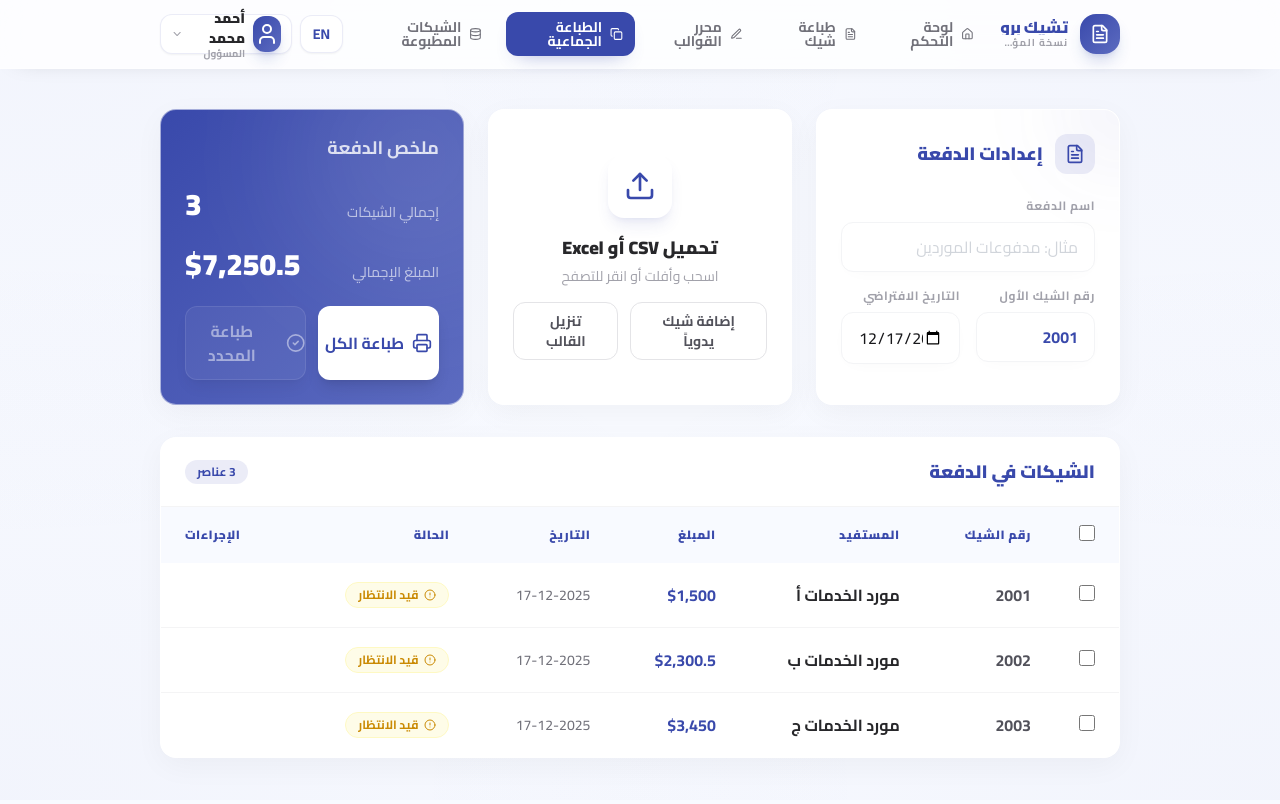
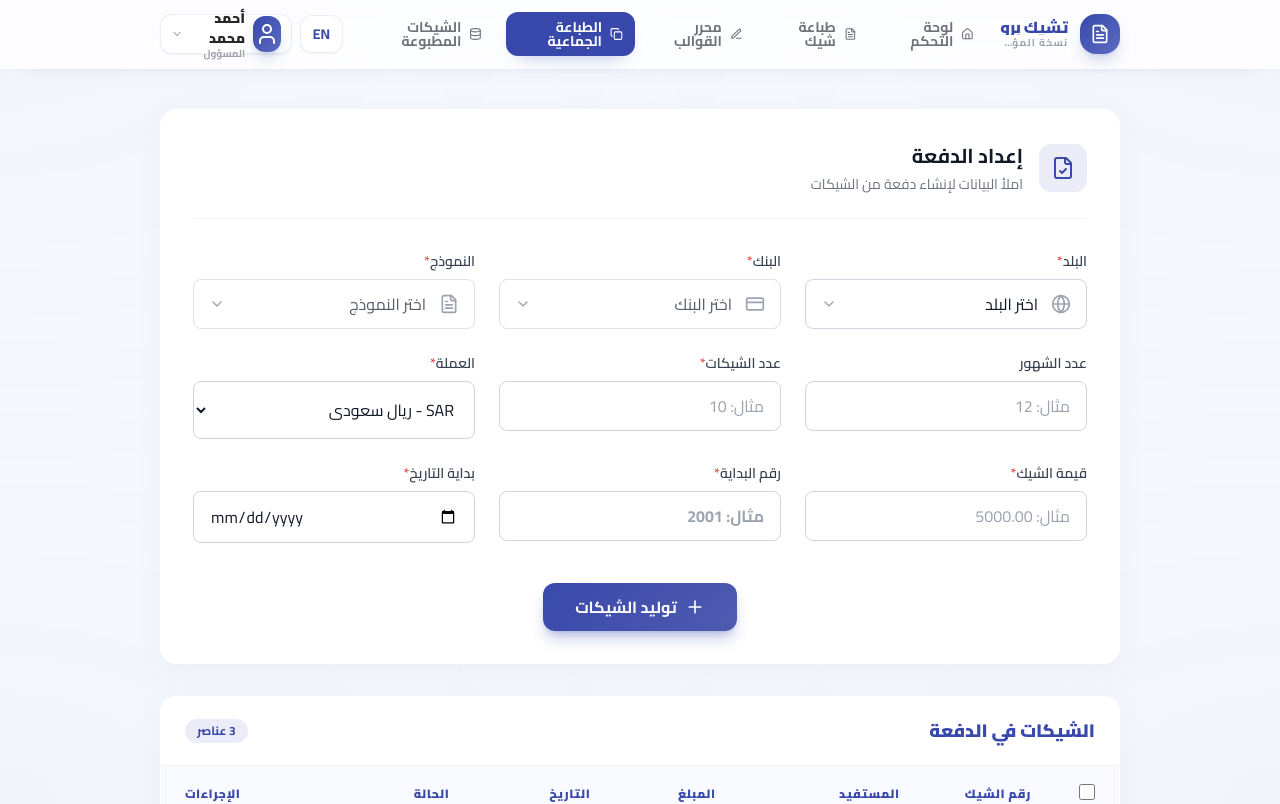
Before and after one commit to SamehHammad/mhg-sofra, a Next.js app: page /batch-printing in a window 1280 px wide. Shown: the top 804 px of the page. Built offline with nearby package versions, Linux system fonts and the light colour scheme.

Commit message:
feat : batch printing feature v1

```diff
--- a/src/app/batch-printing/page.tsx
+++ b/src/app/batch-printing/page.tsx
@@ -15,12 +15,17 @@ import {
   Edit,
   FileText,
   CheckCircle2,
-  X
+  X,
+  Globe,
+  CreditCard,
+  ChevronDown,
+  FileCheck
 } from 'lucide-react';
 import { useLanguage } from '@/contexts/LanguageContext';
 
 export default function BatchPrinting() {
   const { t, language, direction } = useLanguage();
+  const isRTL = direction === 'rtl';
   const [checks, setChecks] = useState(mockBatchChecks);
   const [showAddForm, setShowAddForm] = useState(false);
 
@@ -38,6 +43,19 @@ export default function BatchPrinting() {
     offsetXmm: 0,
     offsetYmm: 0,
     copies: 1,
+  });
+
+  // Batch generation form state
+  const [batchForm, setBatchForm] = useState({
+    country: '',
+    bank: '',
+    template: '',
+    monthsCount: '',
+    checksCount: '',
+    currency: 'SAR',
+    checkAmount: '',
+    startingNumber: '',
+    startDate: '',
   });
 
   const selectedCount = Object.values(selectedIds).filter(Boolean).length;
@@ -77,109 +95,202 @@ export default function BatchPrinting() {
     >
       <div className="space-y-8">
 
-        {/* Top Section - Glass Cards Grid */}
-        <div className="grid grid-cols-1 lg:grid-cols-3 gap-6">
-
-          {/* 1. Batch Settings */}
-          <div className="glass-card p-6 relative overflow-hidden group">
-            <div className="absolute top-0 right-0 w-32 h-32 bg-[#3949AB]/5 rounded-full blur-2xl -mr-16 -mt-16"></div>
-
-            <div className="flex items-center gap-3 mb-6">
-              <div className="w-10 h-10 rounded-xl bg-[#3949AB]/10 flex items-center justify-center text-[#3949AB]">
-                <FileText className="w-5 h-5" />
+        {/* Batch Generation Form */}
+        <div className="glass-card p-8 relative">
+          {/* Header */}
+          <div className="flex items-center gap-4 mb-8 pb-6 border-b border-neutral-100">
+            <div className="flex-shrink-0 w-12 h-12 rounded-xl bg-[#3949AB]/10 flex items-center justify-center">
+              <FileCheck className="w-6 h-6 text-[#3949AB]" />
             </div>
-              <h3 className="text-lg font-black text-[#3949AB]">{t.batchPrinting.batchSettings}</h3>
+            <div>
+              <h3 className="text-xl font-bold text-gray-900">
+                {language === 'ar' ? 'إعداد الدفعة' : 'Batch Setup'}
+              </h3>
+              <p className="text-sm text-gray-500 mt-1">
+                {language === 'ar' ? 'املأ البيانات لإنشاء دفعة من الشيكات' : 'Fill in the details to generate a batch of checks'}
+              </p>
+            </div>
           </div>
 
-            <div className="space-y-4">
-              <div>
-                <label className="text-xs font-bold text-neutral-400 mb-2 block uppercase tracking-wider">{t.batchPrinting.batchName}</label>
-                <input
-                  type="text"
-                  className="input-modern"
-                  placeholder={language === 'ar' ? 'مثال: مدفوعات الموردين' : 'e.g., Vendor Payments'}
-                />
+          {/* Form Grid */}
+          <div className="space-y-6">
+            {/* Row 1: Country, Bank, Template */}
+            <div className="grid grid-cols-1 md:grid-cols-3 gap-6">
+              {/* Country */}
+              <div className="space-y-2">
+                <label className="block text-sm font-semibold text-gray-700">
+                  {language === 'ar' ? 'البلد' : 'Country'}
+                  <span className="text-red-500 ml-1">*</span>
+                </label>
+                <div className="relative">
+                  <select
+                    className={`w-full px-4 py-3 border border-gray-300 rounded-lg bg-white text-gray-900 focus:ring-2 focus:ring-[#3949AB]/20 focus:border-[#3949AB] transition-all appearance-none cursor-pointer hover:border-gray-400 ${isRTL ? 'pr-12 pl-10' : 'pl-12 pr-10'}`}
+                    value={batchForm.country}
+                    onChange={(e) => setBatchForm({...batchForm, country: e.target.value})}
+                  >
+                    <option value="">{language === 'ar' ? 'اختر البلد' : 'Select Country'}</option>
+                    <option value="sa">{language === 'ar' ? 'السعودية' : 'Saudi Arabia'}</option>
+                    <option value="eg">{language === 'ar' ? 'مصر' : 'Egypt'}</option>
+                    <option value="ae">{language === 'ar' ? 'الإمارات' : 'UAE'}</option>
+                  </select>
+                  <Globe className={`absolute top-1/2 -translate-y-1/2 w-5 h-5 text-gray-400 pointer-events-none ${direction === 'rtl' ? 'right-4' : 'left-4'}`} />
+                  <ChevronDown className={`absolute top-1/2 -translate-y-1/2 w-4 h-4 text-gray-400 pointer-events-none ${direction === 'rtl' ? 'left-4' : 'right-4'}`} />
+                </div>
               </div>
 
-              <div className="grid grid-cols-2 gap-4">
-                <div>
-                  <label className="text-xs font-bold text-neutral-400 mb-2 block uppercase tracking-wider">{t.batchPrinting.startingCheckNumber}</label>
-                  <input
-                    type="text"
-                    className="input-modern font-mono font-bold text-[#3949AB]"
-                    defaultValue="2001"
-                  />
+              {/* Bank */}
+              <div className="space-y-2">
+                <label className="block text-sm font-semibold text-gray-700">
+                  {language === 'ar' ? 'البنك' : 'Bank'}
+                  <span className="text-red-500 ml-1">*</span>
+                </label>
+                <div className="relative">
+                  <select
+                    className={`w-full px-4 py-3 border border-gray-300 rounded-lg bg-white text-gray-900 focus:ring-2 focus:ring-[#3949AB]/20 focus:border-[#3949AB] transition-all appearance-none cursor-pointer hover:border-gray-400 ${isRTL ? 'pr-12 pl-10' : 'pl-12 pr-10'}`}
+                    value={batchForm.bank}
+                    onChange={(e) => setBatchForm({...batchForm, bank: e.target.value})}
+                    disabled={!batchForm.country}
+                  >
+                    <option value="">{language === 'ar' ? 'اختر البنك' : 'Select Bank'}</option>
+                    <option value="ahly">{language === 'ar' ? 'البنك الأهلي' : 'Al Ahly Bank'}</option>
+                    <option value="rajhi">{language === 'ar' ? 'بنك الراجحي' : 'Al Rajhi Bank'}</option>
+                  </select>
+                  <CreditCard className={`absolute top-1/2 -translate-y-1/2 w-5 h-5 text-gray-400 pointer-events-none ${direction === 'rtl' ? 'right-4' : 'left-4'}`} />
+                  <ChevronDown className={`absolute top-1/2 -translate-y-1/2 w-4 h-4 text-gray-400 pointer-events-none ${direction === 'rtl' ? 'left-4' : 'right-4'}`} />
                 </div>
-                <div>
-                  <label className="text-xs font-bold text-neutral-400 mb-2 block uppercase tracking-wider">{t.batchPrinting.defaultDate}</label>
-                  <input
-                    type="date"
-                    className="input-modern"
-                    defaultValue="2025-12-17"
-                  />
               </div>
+
+              {/* Template */}
+              <div className="space-y-2">
+                <label className="block text-sm font-semibold text-gray-700">
+                  {language === 'ar' ? 'النموذج' : 'Template'}
+                  <span className="text-red-500 ml-1">*</span>
+                </label>
+                <div className="relative">
+                  <select
+                    className={`w-full px-4 py-3 border border-gray-300 rounded-lg bg-white text-gray-900 focus:ring-2 focus:ring-[#3949AB]/20 focus:border-[#3949AB] transition-all appearance-none cursor-pointer hover:border-gray-400 ${isRTL ? 'pr-12 pl-10' : 'pl-12 pr-10'}`}
+                    value={batchForm.template}
+                    onChange={(e) => setBatchForm({...batchForm, template: e.target.value})}
+                    disabled={!batchForm.bank}
+                  >
+                    <option value="">{language === 'ar' ? 'اختر النموذج' : 'Select Template'}</option>
+                    <option value="standard1">{language === 'ar' ? 'نموذج قياسي 1' : 'Standard Template 1'}</option>
+                    <option value="standard2">{language === 'ar' ? 'نموذج قياسي 2' : 'Standard Template 2'}</option>
+                  </select>
+                  <FileText className={`absolute top-1/2 -translate-y-1/2 w-5 h-5 text-gray-400 pointer-events-none ${direction === 'rtl' ? 'right-4' : 'left-4'}`} />
+                  <ChevronDown className={`absolute top-1/2 -translate-y-1/2 w-4 h-4 text-gray-400 pointer-events-none ${direction === 'rtl' ? 'left-4' : 'right-4'}`} />
                 </div>
               </div>
             </div>
 
-          {/* 2. Import Data (Drag & Drop) */}
-          <div className="glass-card p-6 flex flex-col justify-center text-center relative group hover:border-[#3949AB]/30 transition-all cursor-pointer">
-            <div className="absolute inset-0 bg-[#3949AB]/[0.02] opacity-0 group-hover:opacity-100 transition-opacity"></div>
-
-            <div className="w-16 h-16 mx-auto bg-white rounded-2xl shadow-lg shadow-[#3949AB]/10 flex items-center justify-center mb-4 group-hover:scale-110 transition-transform duration-300">
-              <Upload className="w-8 h-8 text-[#3949AB]" />
+            {/* Row 2: Months Count, Checks Count, Currency */}
+            <div className="grid grid-cols-1 md:grid-cols-3 gap-6">
+              {/* Months Count */}
+              <div className="space-y-2">
+                <label className="block text-sm font-semibold text-gray-700">
+                  {language === 'ar' ? 'عدد الشهور' : 'Number of Months'}
+                </label>
+                <input
+                  type="number"
+                  min="1"
+                  className="w-full px-4 py-3 border border-gray-300 rounded-lg bg-white text-gray-900 focus:ring-2 focus:ring-[#3949AB]/20 focus:border-[#3949AB] transition-all"
+                  placeholder={language === 'ar' ? 'مثال: 12' : 'e.g., 12'}
+                  value={batchForm.monthsCount}
+                  onChange={(e) => setBatchForm({...batchForm, monthsCount: e.target.value})}
+                />
               </div>
 
-            <h3 className="text-lg font-black text-neutral-800 mb-1">{t.batchPrinting.uploadCSV}</h3>
-            <p className="text-sm text-neutral-400 mb-4">{t.batchPrinting.dragDrop}</p>
+              {/* Checks Count */}
+              <div className="space-y-2">
+                <label className="block text-sm font-semibold text-gray-700">
+                  {language === 'ar' ? 'عدد الشيكات' : 'Number of Checks'}
+                  <span className="text-red-500 ml-1">*</span>
+                </label>
+                <input
+                  type="number"
+                  min="1"
+                  className="w-full px-4 py-3 border border-gray-300 rounded-lg bg-white text-gray-900 focus:ring-2 focus:ring-[#3949AB]/20 focus:border-[#3949AB] transition-all"
+                  placeholder={language === 'ar' ? 'مثال: 10' : 'e.g., 10'}
+                  value={batchForm.checksCount}
+                  onChange={(e) => setBatchForm({...batchForm, checksCount: e.target.value})}
+                />
+              </div>
 
-            <div className="flex items-center justify-center gap-3">
-              <button
-                onClick={(e) => { e.stopPropagation(); setShowAddForm(true); }}
-                className="px-4 py-2 rounded-xl bg-white border border-neutral-200 text-neutral-600 hover:text-[#3949AB] hover:border-[#3949AB] text-sm font-bold transition-all z-10"
+              {/* Currency */}
+              <div className="space-y-2">
+                <label className="block text-sm font-semibold text-gray-700">
+                  {language === 'ar' ? 'العملة' : 'Currency'}
+                  <span className="text-red-500 ml-1">*</span>
+                </label>
+                <select
+                  className="w-full px-4 py-3 border border-gray-300 rounded-lg bg-white text-gray-900 focus:ring-2 focus:ring-[#3949AB]/20 focus:border-[#3949AB] transition-all"
+                  value={batchForm.currency}
+                  onChange={(e) => setBatchForm({...batchForm, currency: e.target.value})}
                 >
-                {t.batchPrinting.addManually}
-              </button>
-              <button className="px-4 py-2 rounded-xl bg-white border border-neutral-200 text-neutral-600 hover:text-[#3949AB] hover:border-[#3949AB] text-sm font-bold transition-all z-10">
-                {t.batchPrinting.downloadTemplate}
-              </button>
+                  {currencies.map((c) => (
+                    <option key={c.code} value={c.code}>
+                      {c.code} - {language === 'ar' ? c.name : c.nameEn}
+                    </option>
+                  ))}
+                </select>
               </div>
             </div>
 
-          {/* 3. Batch Summary */}
-          <div className="glass-card p-6 bg-gradient-to-br from-[#3949AB] to-[#5C6BC0] text-white relative overflow-hidden">
-            <div className="absolute top-0 right-0 w-64 h-64 bg-white/10 rounded-full blur-3xl -mr-20 -mt-20"></div>
-
-            <h3 className="text-lg font-bold text-white/80 mb-6 relative z-10">{t.batchPrinting.batchSummary}</h3>
-
-            <div className="space-y-6 relative z-10">
-              <div className="flex justify-between items-end">
-                <span className="text-sm font-medium text-white/60">{t.batchPrinting.totalChecks}</span>
-                <span className="text-3xl font-black">{checks.length}</span>
+            {/* Row 3: Check Amount, Starting Number, Start Date */}
+            <div className="grid grid-cols-1 md:grid-cols-3 gap-6">
+              {/* Check Amount */}
+              <div className="space-y-2">
+                <label className="block text-sm font-semibold text-gray-700">
+                  {language === 'ar' ? 'قيمة الشيك' : 'Check Amount'}
+                  <span className="text-red-500 ml-1">*</span>
+                </label>
+                <input
+                  type="number"
+                  min="0"
+                  step="0.01"
+                  className="w-full px-4 py-3 border border-gray-300 rounded-lg bg-white text-gray-900 focus:ring-2 focus:ring-[#3949AB]/20 focus:border-[#3949AB] transition-all font-mono"
+                  placeholder={language === 'ar' ? 'مثال: 5000.00' : 'e.g., 5000.00'}
+                  value={batchForm.checkAmount}
+                  onChange={(e) => setBatchForm({...batchForm, checkAmount: e.target.value})}
+                />
               </div>
 
-              <div className="flex justify-between items-end">
-                <span className="text-sm font-medium text-white/60">{t.batchPrinting.totalAmount}</span>
-                <span className="text-3xl font-black font-mono">${totalAmount.toLocaleString()}</span>
+              {/* Starting Number */}
+              <div className="space-y-2">
+                <label className="block text-sm font-semibold text-gray-700">
+                  {language === 'ar' ? 'رقم البداية' : 'Starting Number'}
+                  <span className="text-red-500 ml-1">*</span>
+                </label>
+                <input
+                  type="text"
+                  className="w-full px-4 py-3 border border-gray-300 rounded-lg bg-white text-gray-900 focus:ring-2 focus:ring-[#3949AB]/20 focus:border-[#3949AB] transition-all font-mono font-bold text-[#3949AB]"
+                  placeholder={language === 'ar' ? 'مثال: 2001' : 'e.g., 2001'}
+                  value={batchForm.startingNumber}
+                  onChange={(e) => setBatchForm({...batchForm, startingNumber: e.target.value})}
+                />
               </div>
 
-              <div className="grid grid-cols-1 sm:grid-cols-2 gap-3 mt-2">
-                <button
-                  onClick={handlePrintAll}
-                  className="w-full py-3 bg-white text-[#3949AB] rounded-xl font-bold hover:bg-white/90 transition-colors shadow-lg flex items-center justify-center gap-2"
-                >
-                  <Printer className="w-5 h-5" />
-                  {t.batchPrinting.printAll}
+              {/* Start Date */}
+              <div className="space-y-2">
+                <label className="block text-sm font-semibold text-gray-700">
+                  {language === 'ar' ? 'بداية التاريخ' : 'Start Date'}
+                  <span className="text-red-500 ml-1">*</span>
+                </label>
+                <input
+                  type="date"
+                  className="w-full px-4 py-3 border border-gray-300 rounded-lg bg-white text-gray-900 focus:ring-2 focus:ring-[#3949AB]/20 focus:border-[#3949AB] transition-all"
+                  value={batchForm.startDate}
+                  onChange={(e) => setBatchForm({...batchForm, startDate: e.target.value})}
+                />
+              </div>
+            </div>
+
+            {/* Generate Button */}
+            <div className="flex justify-center pt-4">
+              <button className="btn-primary !py-3 !px-8 shadow-lg shadow-[#3949AB]/30">
+                <Plus className="w-5 h-5" />
+                {language === 'ar' ? 'توليد الشيكات' : 'Generate Checks'}
               </button>
-                <button
-                  onClick={handlePrintSelected}
-                  disabled={!anySelected}
-                  className="w-full py-3 bg-white/10 text-white rounded-xl font-bold hover:bg-white/15 transition-colors shadow-lg border border-white/20 flex items-center justify-center gap-2 disabled:opacity-50 disabled:cursor-not-allowed"
-                >
-                  <CheckCircle2 className="w-5 h-5" />
-                  {language === 'ar' ? 'طباعة المحدد' : 'Print Selected'}
-                </button>
-              </div>
             </div>
           </div>
         </div>
--- a/src/app/template-editor/TemplateEditorClient.tsx
+++ b/src/app/template-editor/TemplateEditorClient.tsx
@@ -156,6 +156,7 @@ export default function TemplateEditorClient({
 
   // ===================================== (SHerif) Handle Save Template ==========================================
   const handleSaveTemplate = async () => {
+    console.log("templateSchema",buildTemplateSchema());
     // Validation
     if (!templateNameAr || !templateNameEn) {
       showToast(
```
Lines whose indentation alone changed are shown as unchanged.
